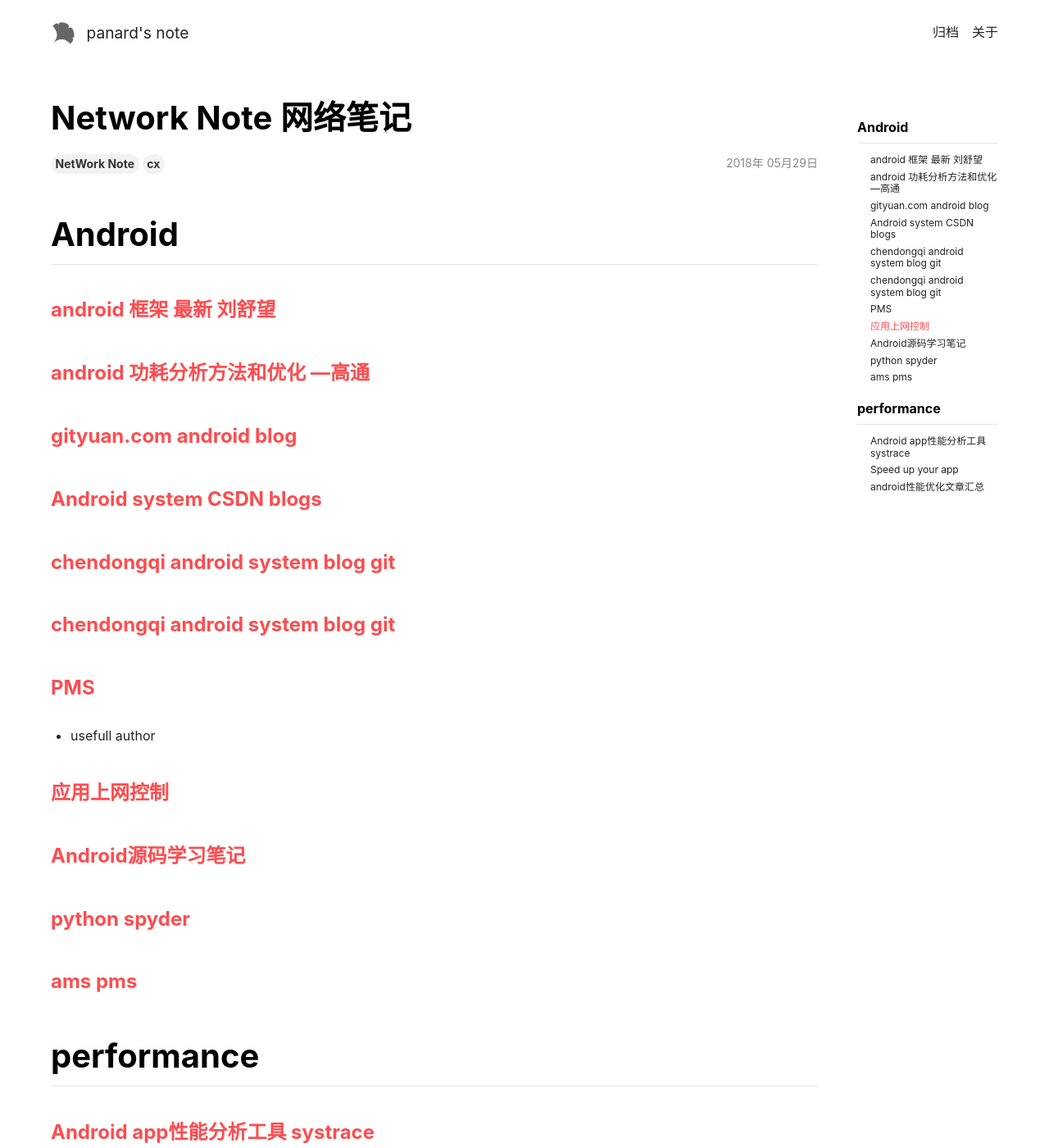
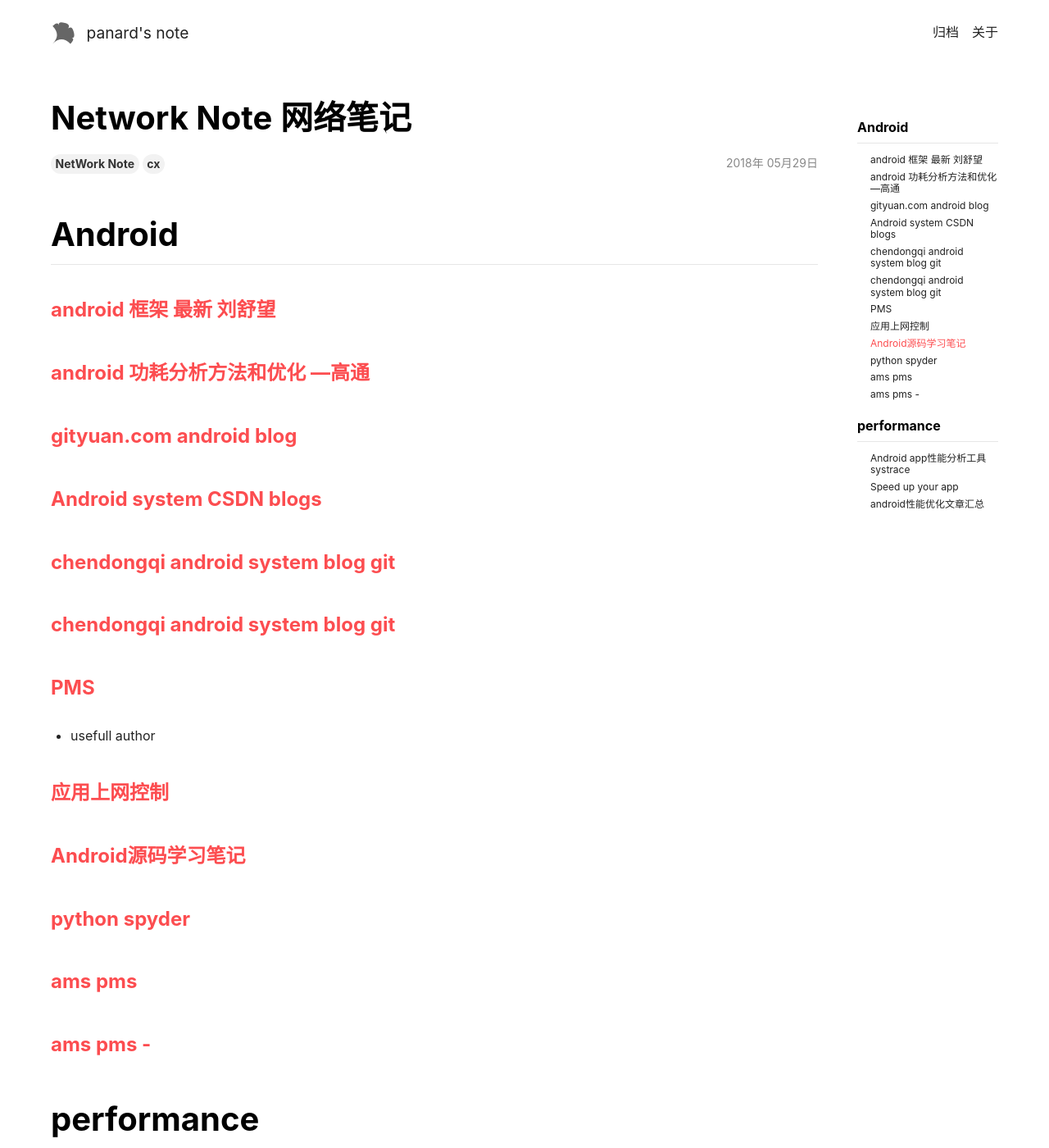
Before and after one commit to panard313/panard313.github.io, a Jekyll site: the page built from _posts/2018-05-29-network-note.md, in a window 1280 px wide and 1400 px high. Shown: the whole window at 82% size. Built offline with Jekyll 4.4.1, drawn with Linux system fonts in a browser that asks for light colours; nearby versions of some CDN libraries.

Commit message:
add note -

```diff
--- a/_posts/2018-05-29-network-note.md
+++ b/_posts/2018-05-29-network-note.md
@@ -32,6 +32,8 @@ lang: zh-Hans
 
 ### [ams pms](https://blog.csdn.net/gaugamela/article/details/53183216)
 
+### [ams pms - ](https://blog.csdn.net/qq_23547831/article/details/51224992)
+
 
 # performance
 
```
